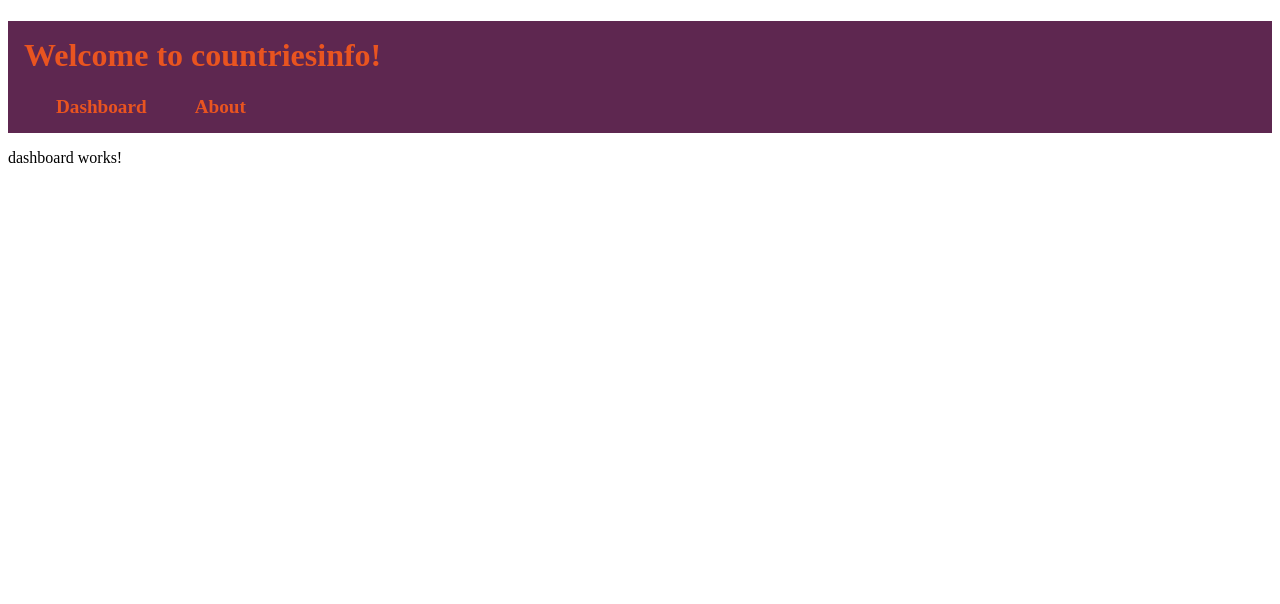
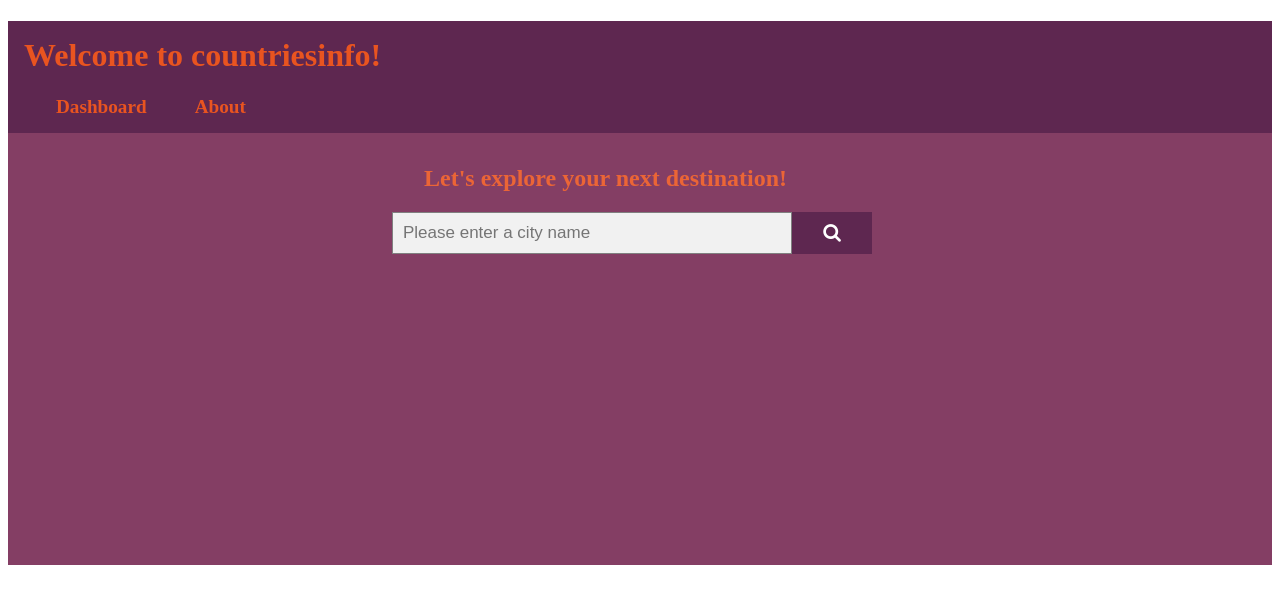
Before and after one commit to zeljko-djuric/countriesinfo, an Angular app: page /dashboard in a window 1280 px wide. Shown: the top 604 px of the page. Built offline with nearby package versions, Linux system fonts and the light colour scheme.

Commit message:
Added Search bar and some css to Dashboard component

```diff
--- a/src/app/components/dashboard/dashboard.component.css
+++ b/src/app/components/dashboard/dashboard.component.css
@@ -0,0 +1,53 @@
+* {
+  box-sizing: border-box;
+}
+
+/* Style the search field */
+form.example input[type="text"] {
+  padding: 10px;
+  font-size: 17px;
+  border: 1px solid grey;
+  float: left;
+  width: 25rem;
+  background: #f1f1f1;
+}
+
+/* Style the submit button */
+form.example button {
+  float: left;
+  width: 5rem;
+  padding: 10px;
+  background: #5e2750;
+  color: white;
+  font-size: 19px;
+  border: none;
+  cursor: pointer;
+}
+
+form.example button:hover {
+  background: #eb6536;
+}
+
+/* Clear floats */
+form.example::after {
+  content: "";
+  clear: both;
+  display: table;
+}
+
+.example {
+  padding-left: 24rem;
+}
+
+.wrapper {
+  background-color: #843e64;
+  height: 27rem;
+  width: 100%;
+}
+
+.title {
+  color: #eb6536;
+  margin-top: 0;
+  padding-left: 26rem;
+  padding-top: 2rem;
+}
--- a/src/app/components/dashboard/dashboard.component.html
+++ b/src/app/components/dashboard/dashboard.component.html
@@ -1 +1,13 @@
-<p>dashboard works!</p>
+<link
+  rel="stylesheet"
+  href="https://cdnjs.cloudflare.com/ajax/libs/font-awesome/4.7.0/css/font-awesome.min.css"
+/>
+
+<div class="wrapper">
+  <h2 class="title">Let's explore your next destination!</h2>
+
+  <form class="example" action="action_page.php">
+    <input type="text" placeholder="Please enter a city name" name="search" />
+    <button type="submit"><i class="fa fa-search"></i></button>
+  </form>
+</div>
```
